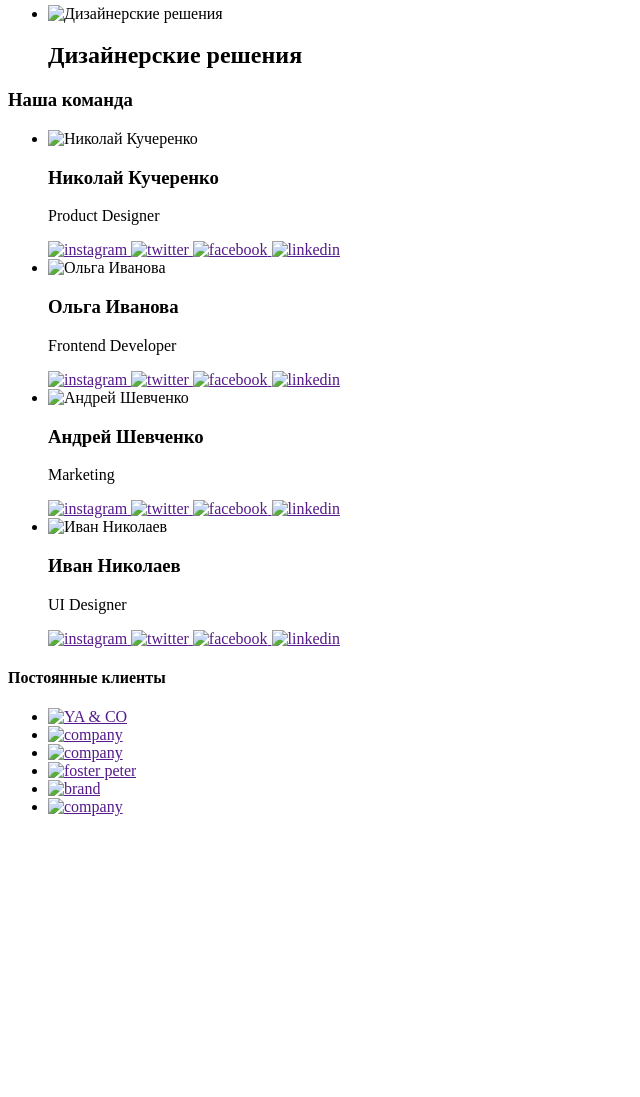
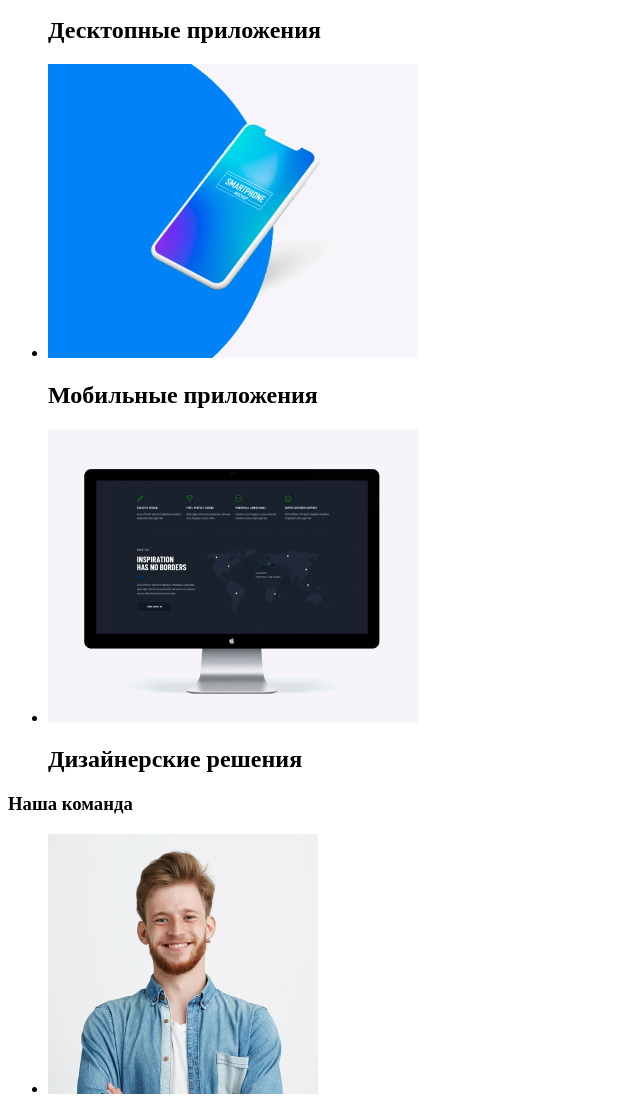
Before and after one commit to YuriiTrukhin/goit-markup-hw-01, a plain HTML site: page index.html in a window 1280 px wide. Shown: the part 940-2037 px from the top of the page, without its empty margins (0-640 px from the left). Before the commit the page ends 1772 px from the top, so only its background shows below. Drawn offline with Linux system fonts and the light colour scheme.

Commit message:
доработал верстку главной страницы

```diff
--- a/index.html
+++ b/index.html
@@ -9,30 +9,21 @@
     <!-- Шапка сайта -->
     <header>
       <nav>
-        <a href="/index.html">
-          <img src="./images/WebStudiologo.svg" alt="logo" />
-        </a>
+        <a href="/index.html"> Web Studio </a>
 
         <ul>
           <li><a href="">Студия</a></li>
-          <li><a href="">Портфолио</a></li>
+          <li><a href="./portfolio.html">Портфолио</a></li>
           <li><a href="">Контакты</a></li>
         </ul>
       </nav>
 
       <ul>
         <li>
-          <a href="">
-            <img
-              src="./images/envelope(hover).svg"
-              alt="envelope (hover)"
-            />info@devstudio.com
-          </a>
+          <a href="mailto:info@devstudio.com"> info@devstudio.com </a>
         </li>
         <li>
-          <a href="">
-            <img src="./images/Vector.svg" alt="Vector" />+38 096 111 11 11
-          </a>
+          <a href="tel:+380961111111">+38 096 111 11 11 </a>
         </li>
       </ul>
     </header>
@@ -47,7 +38,6 @@
       <section>
         <ul>
           <li>
-            <img src="./images/antenna1.svg" alt="Внимание к деталям" />
             <h2>Внимание к деталям</h2>
             <p>
               Идейные соображения, а также начало повседневной работы по
@@ -55,7 +45,6 @@
             </p>
           </li>
           <li>
-            <img src="./images/clock1.svg" alt="Пунктуальность" />
             <h2>Пунктуальность</h2>
             <p>
               Задача организации, в особенности же рамки и место обучения кадров
@@ -63,7 +52,6 @@
             </p>
           </li>
           <li>
-            <img src="./images/diagram1.svg" alt="Планирование" />
             <h2>Планирование</h2>
             <p>
               Равным образом консультация с широким активом в значительной
@@ -71,7 +59,6 @@
             </p>
           </li>
           <li>
-            <img src="./images/astronaut1.svg" alt="Современные технологии" />
             <h2>Современные технологии</h2>
             <p>
               Значимость этих проблем настолько очевидна, что реализация
@@ -82,133 +69,137 @@
         <h2>Чем мы занимаемся</h2>
         <ul>
           <li>
-            <img src="./images/img.png" alt="Десктопные приложения" />
+            <img
+              src="./images/laptop.jpg"
+              alt="Десктопные приложения"
+              width="370"
+              height="294"
+            />
             <h2>Десктопные приложения</h2>
           </li>
           <li>
-            <img src="./images/box.png" alt="Мобильные приложения" />
+            <img
+              src="./images/box.jpg"
+              alt="Мобильные приложения"
+              width="370"
+              height="294"
+            />
             <h2>Мобильные приложения</h2>
           </li>
           <li>
-            <img src="./images/img(1).png" alt="Дизайнерские решения" />
+            <img
+              src="./images/desktop.jpg"
+              alt="Дизайнерские решения"
+              width="370"
+              height="294"
+            />
             <h2>Дизайнерские решения</h2>
           </li>
         </ul>
       </section>
-      <!-- Наша команд -->
+      <!-- Наша команда -->
       <section>
         <h3>Наша команда</h3>
         <ul>
           <li>
             <img
-              src="./images/photo1.png"
+              src="./images/photo-nikolay.jpg"
               alt="Николай Кучеренко"
               width="270"
+              height="260"
             />
             <h3>Николай Кучеренко</h3>
             <p lang="en">
               Product Designer
             </p>
-            <a href="">
-              <img src="./images/instagram2.svg" alt="instagram" />
-            </a>
-            <a href="">
-              <img src="./images/twitter1.svg" alt="twitter" />
-            </a>
-            <a href="">
-              <img src="./images/facebook1.svg" alt="facebook" />
-            </a>
-            <a href="">
-              <img src="./images/linkedin1.svg" alt="linkedin" />
-            </a>
+            <ul>
+              <li><a href="" aria-label="Ссылка на инстаграм">Instagram</a></li>
+              <li><a href="" aria-label="Ссылка на твиттер">Twitter</a></li>
+              <li><a href="" aria-label="Ссылка на фейсбук">Facebook</a></li>
+              <li><a href="" aria-label="Ссылка на линкедин">LinkedIn</a></li>
+            </ul>
           </li>
           <li>
-            <img src="./images/photo2.png" alt="Ольга Иванова" width="270" />
+            <img
+              src="./images/photo-olga.jpg"
+              alt="Ольга Иванова"
+              width="270"
+              height="260"
+            />
             <h3>Ольга Иванова</h3>
             <p lang="en">
               Frontend Developer
             </p>
-            <a href="">
-              <img src="./images/instagram2.svg" alt="instagram" />
-            </a>
-            <a href="">
-              <img src="./images/twitter1.svg" alt="twitter" />
-            </a>
-            <a href="">
-              <img src="./images/facebook1.svg" alt="facebook" />
-            </a>
-            <a href="">
-              <img src="./images/linkedin1.svg" alt="linkedin" />
-            </a>
+            <ul>
+              <li><a href="" aria-label="Ссылка на инстаграм">Instagram</a></li>
+              <li><a href="" aria-label="Ссылка на твиттер">Twitter</a></li>
+              <li><a href="" aria-label="Ссылка на фейсбук">Facebook</a></li>
+              <li><a href="" aria-label="Ссылка на линкедин">LinkedIn</a></li>
+            </ul>
           </li>
           <li>
-            <img src="./images/photo3.png" alt="Андрей Шевченко" width="270" />
+            <img
+              src="./images/photo-andrey.jpg"
+              alt="Андрей Шевченко"
+              width="270"
+              height="260"
+            />
             <h3>Андрей Шевченко</h3>
             <p lang="en">
               Marketing
             </p>
-            <a href="">
-              <img src="./images/instagram2.svg" alt="instagram" />
-            </a>
-            <a href="">
-              <img src="./images/twitter1.svg" alt="twitter" />
-            </a>
-            <a href="">
-              <img src="./images/facebook1.svg" alt="facebook" />
-            </a>
-            <a href="">
-              <img src="./images/linkedin1.svg" alt="linkedin" />
-            </a>
+            <ul>
+              <li><a href="" aria-label="Ссылка на инстаграм">Instagram</a></li>
+              <li><a href="" aria-label="Ссылка на твиттер">Twitter</a></li>
+              <li><a href="" aria-label="Ссылка на фейсбук">Facebook</a></li>
+              <li><a href="" aria-label="Ссылка на линкедин">LinkedIn</a></li>
+            </ul>
           </li>
           <li>
-            <img src="./images/photo4.png" alt="Иван Николаев" width="270" />
+            <img
+              src="./images/photo-ivan.jpg"
+              alt="Иван Николаев"
+              width="270"
+              height="260"
+            />
             <h3>Иван Николаев</h3>
             <p lang="en">
               UI Designer
             </p>
-            <a href="">
-              <img src="./images/instagram2.svg" alt="instagram" />
-            </a>
-            <a href="">
-              <img src="./images/twitter1.svg" alt="twitter" />
-            </a>
-            <a href="">
-              <img src="./images/facebook1.svg" alt="facebook" />
-            </a>
-            <a href="">
-              <img src="./images/linkedin1.svg" alt="linkedin" />
-            </a>
+            <ul>
+              <li><a href="" aria-label="Ссылка на инстаграм">Instagram</a></li>
+              <li><a href="" aria-label="Ссылка на твиттер">Twitter</a></li>
+              <li><a href="" aria-label="Ссылка на фейсбук">Facebook</a></li>
+              <li><a href="" aria-label="Ссылка на линкедин">LinkedIn</a></li>
+            </ul>
           </li>
         </ul>
       </section>
       <!-- Постоянные клиенты -->
       <section>
         <h4>Постоянные клиенты</h4>
-        <ul>
-          <li>
-            <a href=""> <img src="./images/logo1.svg" alt="YA & CO" /> </a>
-          </li>
-          <li>
-            <a href=""> <img src="./images/logo2.svg" alt="company" /> </a>
-          </li>
-          <li>
-            <a href=""> <img src="./images/logo3.svg" alt="company" /> </a>
-          </li>
-          <li>
-            <a href="">
-              <img src="./images/logo4.svg" alt="foster peter" />
-            </a>
-          </li>
-          <li>
-            <a href=""> <img src="./images/logo5.svg" alt="brand" /> </a>
-          </li>
-          <li>
-            <a href=""> <img src="./images/logo6.svg" alt="company" /> </a>
-          </li>
-        </ul>
       </section>
     </main>
     <!-- Футер -->
-    <footer></footer>
+    <footer>
+      <div>
+        <a href="/index.html"> Web Studio </a>
+        <address>г.Киев, пр-т Леси Украинки, 26</address>
+        <a href="mailto:info@devstudio.com"> info@devstudio.com </a>
+        <a href="tel:+380961111111">+38 096 111 11 11 </a>
+      </div>
+      <div>
+        <b>Присоединяйтесь</b>
+        <ul>
+          <li><a href="" aria-label="Ссылка на инстаграм">Instagram</a></li>
+          <li><a href="" aria-label="Ссылка на твиттер">Twitter</a></li>
+          <li><a href="" aria-label="Ссылка на фейсбук">Facebook</a></li>
+          <li><a href="" aria-label="Ссылка на линкедин">LinkedIn</a></li>
+        </ul>
+      </div>
+      <div>
+        <b>Подпишитесь на рассылку</b>
+      </div>
+    </footer>
   </body>
 </html>
```
